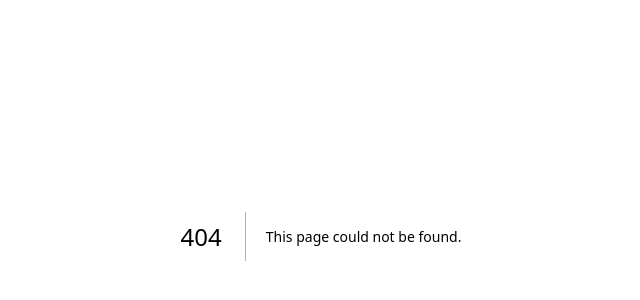
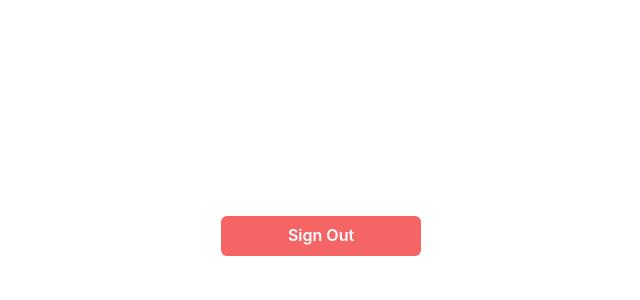
Before and after one commit to Naoya-abe/graphql-sns-front, a Next.js app: page /home in a window 1280 px wide. Before the commit this address had no page. Shown: the part 164-464 px from the top of the page, without its empty margins (319-959 px from the left). Built offline with nearby package versions, Linux system fonts and the light colour scheme; sample sign-in values are in the browser's storage; what urql would draw is missing.

Commit message:
1_Added Sign Out Function

```diff
--- /dev/null
+++ b/src/hooks/useAuth.ts
@@ -0,0 +1,40 @@
+// hooks/useAuth.ts
+
+import { useEffect, useState } from 'react';
+import { useRouter } from 'next/router';
+
+interface UseAuthOptions {
+  requireAuth?: boolean;
+}
+
+const useAuth = ({ requireAuth = true }: UseAuthOptions) => {
+  const router = useRouter();
+  const [isSignedIn, setIsSignedIn] = useState<boolean | null>(null);
+
+  useEffect(() => {
+    // クライアントサイドでログイン状態をチェック
+    const token = localStorage.getItem('authToken');
+    if (token) {
+      setIsSignedIn(true);
+    } else {
+      setIsSignedIn(false);
+    }
+  }, []);
+
+  useEffect(() => {
+    if (isSignedIn === null) {
+      return; // ログイン状態がまだチェックされていない場合、何もしない
+    }
+    if (requireAuth && !isSignedIn) {
+      // ログインしている状態でしか表示できないページにログインしていない状態でアクセスしようとしている
+      router.push('/signin');
+    } else if (!requireAuth && isSignedIn) {
+      // ログインしていない状態でしか表示できないページにログインしている状態でアクセスしようとしている
+      router.push('/home');
+    }
+  }, [isSignedIn, requireAuth, router]);
+
+  return { isSignedIn };
+};
+
+export default useAuth;
--- /dev/null
+++ b/src/pages/home/index.tsx
@@ -0,0 +1,28 @@
+import { NextPage } from 'next';
+import { useRouter } from 'next/router';
+import { Button, Center, Text } from '@chakra-ui/react';
+import useAuth from '@/hooks/useAuth';
+
+const Home: NextPage = () => {
+  useAuth({ requireAuth: true });
+  const router = useRouter();
+  const onSignOut = () => {
+    localStorage.removeItem('authToken');
+    router.push('/signin');
+  };
+  return (
+    <Center w="100vw" h="100vh">
+      <Button
+        onClick={onSignOut}
+        bgColor="red.400"
+        color="white"
+        type="button"
+        w="200px"
+      >
+        <Text>Sign Out</Text>
+      </Button>
+    </Center>
+  );
+};
+
+export default Home;
--- a/src/pages/signin/index.tsx
+++ b/src/pages/signin/index.tsx
@@ -22,8 +22,10 @@ import { yupResolver } from '@hookform/resolvers/yup';
 import { useMutation } from 'urql';
 import { SigninFormData, signinFormValidateSchema } from '@/types/signin';
 import { LoginDocument } from '@/graphql/generated/graphql';
+import useAuth from '@/hooks/useAuth';
 
 const SignIn: NextPage = () => {
+  useAuth({ requireAuth: false });
   const toast = useToast();
   const router = useRouter();
   const [loginResult, login] = useMutation(LoginDocument);
--- a/src/pages/signup/index.tsx
+++ b/src/pages/signup/index.tsx
@@ -22,12 +22,12 @@ import { yupResolver } from '@hookform/resolvers/yup';
 import { useMutation } from 'urql';
 import { SignupFormData, signupFormValidateSchema } from '@/types/signup';
 import { CreateUserDocument } from '@/graphql/generated/graphql';
+import useAuth from '@/hooks/useAuth';
 
 const SignUp: NextPage = () => {
+  useAuth({ requireAuth: false });
   const toast = useToast();
   const [createUserResult, createUser] = useMutation(CreateUserDocument);
-  console.log(createUserResult);
-
   const {
     formState: { errors, isSubmitting },
     handleSubmit,
@@ -40,7 +40,6 @@ const SignUp: NextPage = () => {
   const onSubmit: SubmitHandler<SignupFormData> = async (data) => {
     const variables = { email: data.email, password: data.password };
     const result = await createUser(variables);
-    console.log(result);
     if (result.error) {
       toast({
         title: 'Error',
```
